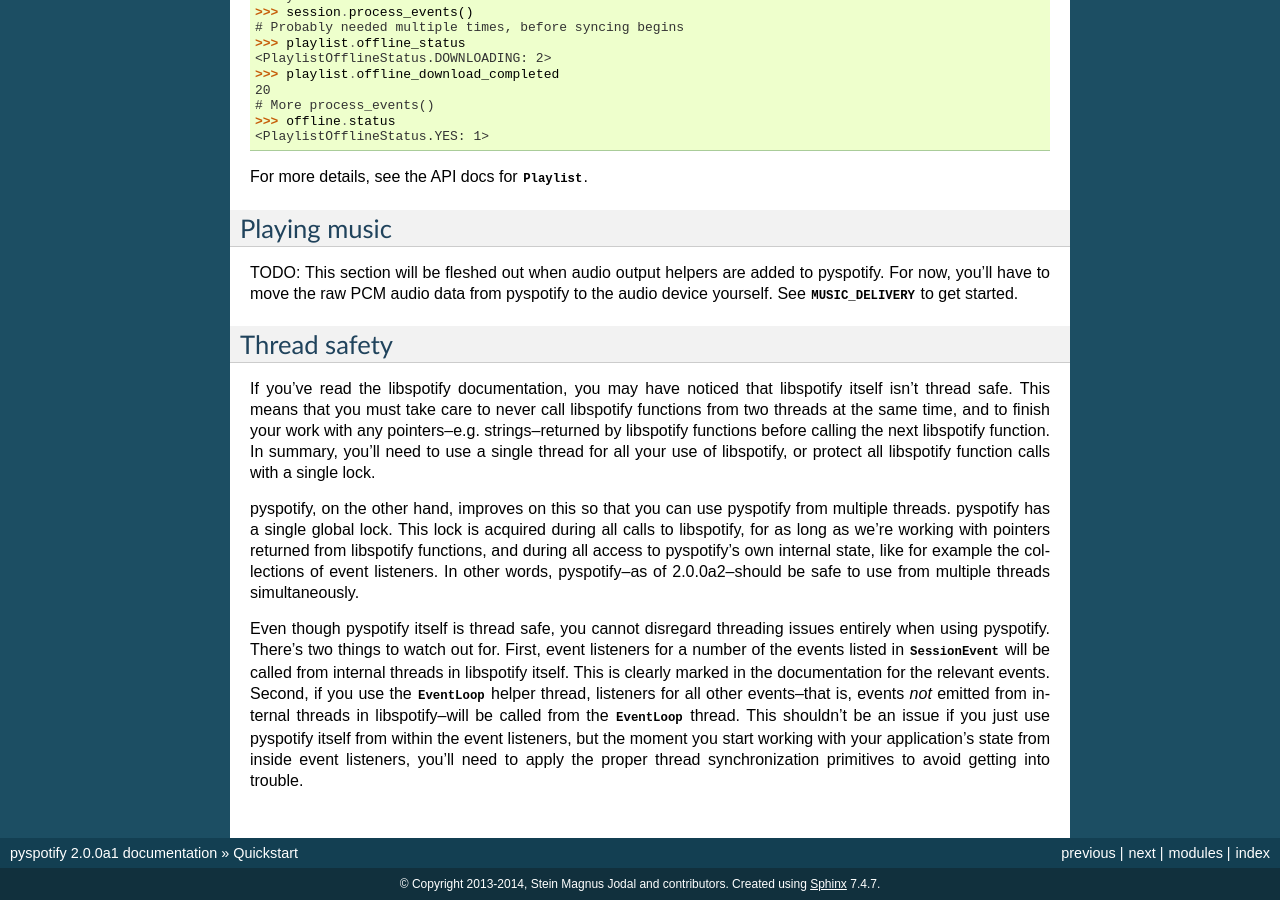
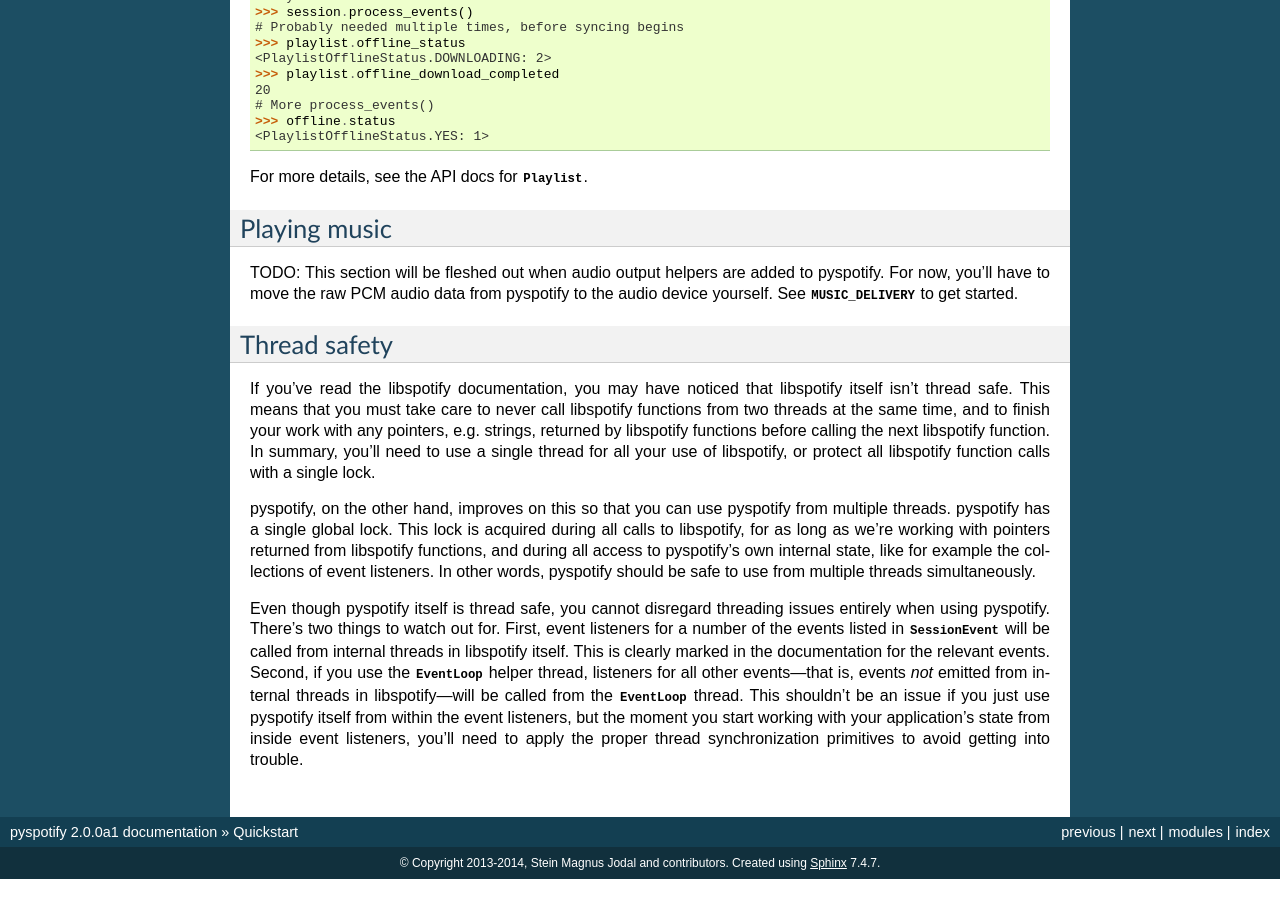
Before and after one commit to jodal/pyspotify, a Sphinx documentation site: the page built from docs/quickstart.rst, in a window 1280 px wide and 900 px high, scrolled down 6385 px. Built offline with Sphinx 7.4.7, drawn with Linux system fonts in a browser that asks for light colours; pages that are not in the unit, such as notebooks, are missing from menus; after the commit the page ends 7264 px from its top, so only the background shows below that.

Commit message:
docs: Use proper em dashes

```diff
--- a/docs/quickstart.rst
+++ b/docs/quickstart.rst
@@ -434,7 +434,7 @@
 If you've read the libspotify documentation, you may have noticed that
 libspotify itself isn't thread safe. This means that you must take care to
 never call libspotify functions from two threads at the same time, and to
-finish your work with any pointers--e.g. strings--returned by libspotify
+finish your work with any pointers, e.g. strings, returned by libspotify
 functions before calling the next libspotify function. In summary, you'll need
 to use a single thread for all your use of libspotify, or protect all
 libspotify function calls with a single lock.
@@ -444,8 +444,8 @@
 acquired during all calls to libspotify, for as long as we're working with
 pointers returned from libspotify functions, and during all access to
 pyspotify's own internal state, like for example the collections of event
-listeners. In other words, pyspotify--as of 2.0.0a2--should be safe to use from
-multiple threads simultaneously.
+listeners. In other words, pyspotify should be safe to use from multiple
+threads simultaneously.
 
 Even though pyspotify itself is thread safe, you cannot disregard threading
 issues entirely when using pyspotify. There's two things to watch out for.
@@ -453,8 +453,8 @@
 :class:`~spotify.SessionEvent` will be called from internal threads in
 libspotify itself. This is clearly marked in the documentation for the relevant
 events. Second, if you use the :class:`~spotify.EventLoop` helper thread,
-listeners for all other events--that is, events *not* emitted from internal
-threads in libspotify--will be called from the :class:`~spotify.EventLoop`
+listeners for all other events---that is, events *not* emitted from internal
+threads in libspotify---will be called from the :class:`~spotify.EventLoop`
 thread. This shouldn't be an issue if you just use pyspotify itself from
 within the event listeners, but the moment you start working with your
 application's state from inside event listeners, you'll need to apply the
```
